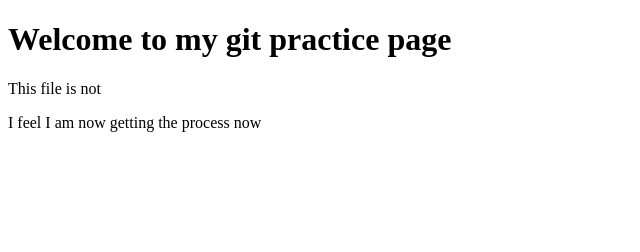
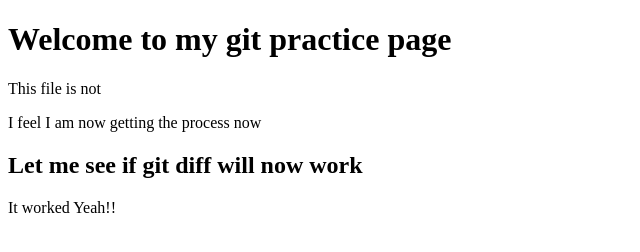
Before and after one commit to BOPE1985/git-practice, a plain HTML site: page index.html in a window 1280 px wide. Shown: the whole page, without its empty margins (0-640 px from the left). Drawn offline with Linux system fonts and the light colour scheme.

Commit message:
git diff test

```diff
--- a/index.html
+++ b/index.html
@@ -7,5 +7,7 @@
         <h1>Welcome to my git practice page</h1>
         <p>This file is not</p>
         <p> I feel I am now getting the process now</p>
+        <h2>Let me see if git diff will now work</h2>
+        <p>It worked Yeah!!</p>
     </body>
 </html>
```
